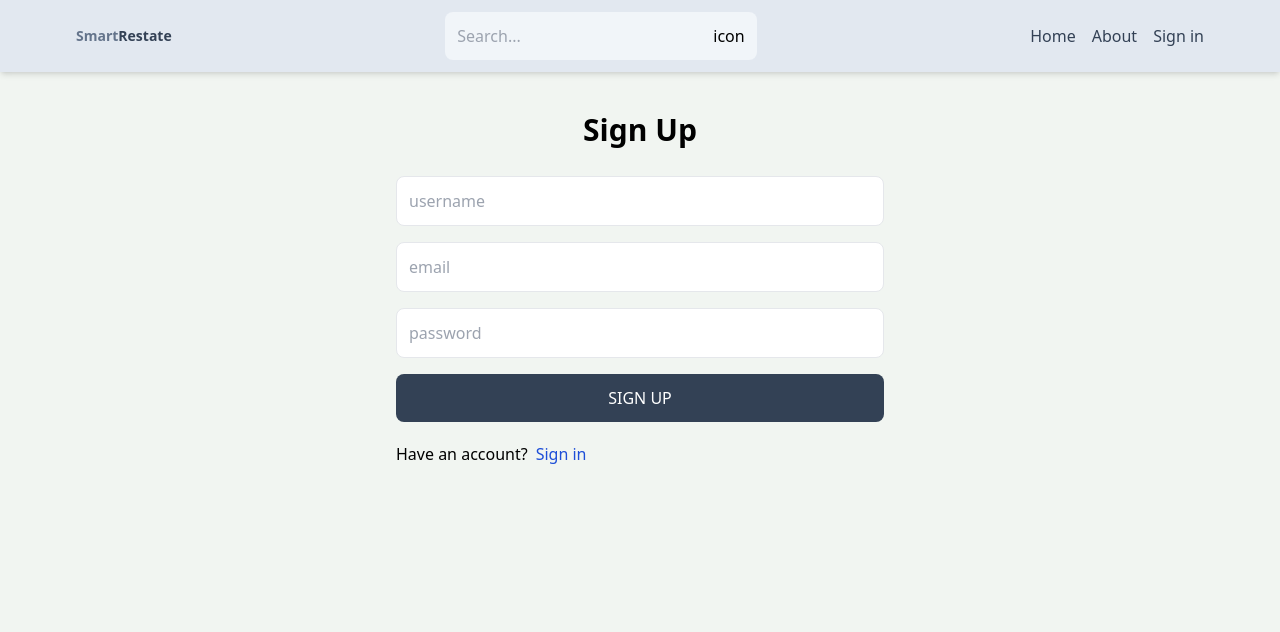
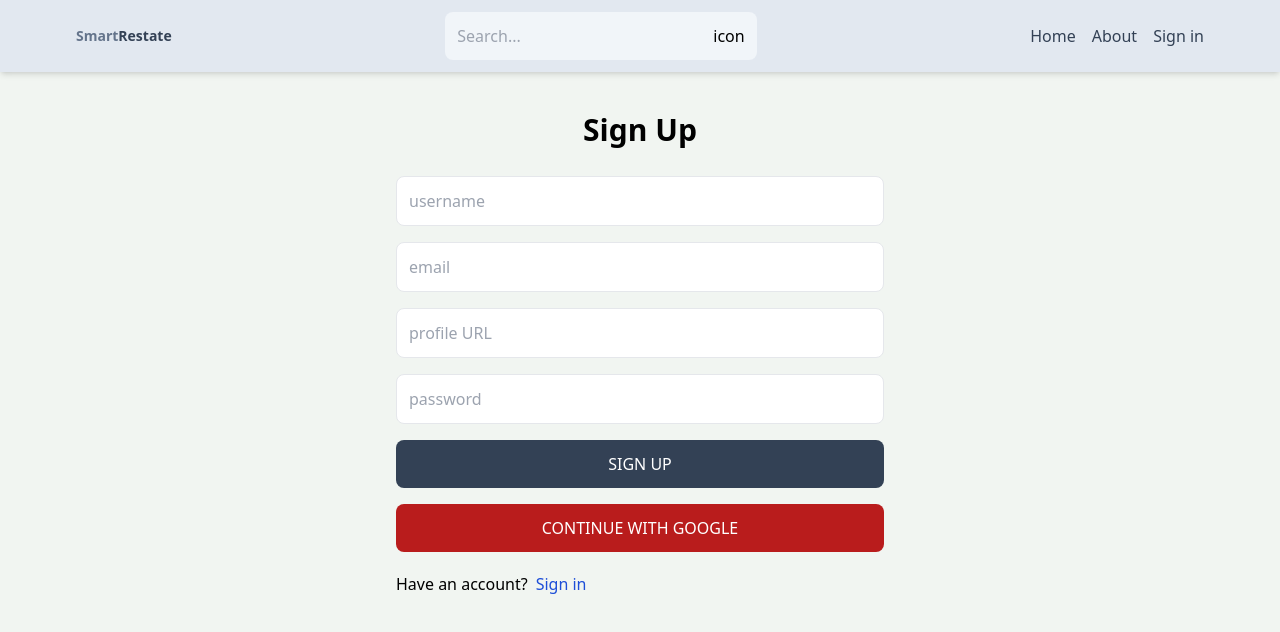
Before and after one commit to zeeshan7791/Smart-Real-Estate, a React (Vite) app in the folder client/: page /sign-up in a window 1280 px wide. Shown: the top 632 px of the page. Built offline with nearby package versions, Linux system fonts and the light colour scheme.

Commit message:
Sign in with Google authentication added

```diff
--- a/client/package.json
+++ b/client/package.json
@@ -10,6 +10,7 @@
     "preview": "vite preview"
   },
   "dependencies": {
+    "@firebase/auth": "^1.3.2",
     "@react-icons/all-files": "^4.1.0",
     "@reduxjs/toolkit": "^1.9.7",
     "react": "^18.2.0",
--- /dev/null
+++ b/client/src/components/OAuth.jsx
@@ -0,0 +1,28 @@
+// import { GoogleAuthProvider, getAuth, signInWithPopup } from "firebase/auth";
+// import { app } from "../firebase";
+const OAuth = () => {
+  const handleGoogleClick = async () => {
+    try {
+      // const provider = new GoogleAuthProvider();
+      // const auth = getAuth(app);
+
+      // const result = await signInWithPopup(auth, provider);
+      console.log("value in auth res");
+    } catch (error) {
+      console.log("could not sign in with google", error);
+    }
+  };
+  return (
+    <>
+      <button
+        onClick={handleGoogleClick}
+        type="button"
+        className="bg-red-700 text-white uppercase rounded-lg p-3 hover:opacity-95"
+      >
+        Continue with google
+      </button>
+    </>
+  );
+};
+
+export default OAuth;
--- /dev/null
+++ b/client/src/firebase.js
@@ -0,0 +1,17 @@
+// Import the functions you need from the SDKs you need
+import { initializeApp } from "firebase/app";
+// TODO: Add SDKs for Firebase products that you want to use
+// https://firebase.google.com/docs/web/setup#available-libraries
+
+// Your web app's Firebase configuration
+const firebaseConfig = {
+  apiKey: "AIzaSyB3eVGE8iBexgaNSyDUJw_a_qghLIH-TYw",
+  authDomain: "mern-estate-720aa.firebaseapp.com",
+  projectId: "mern-estate-720aa",
+  storageBucket: "mern-estate-720aa.appspot.com",
+  messagingSenderId: "438042049019",
+  appId: "1:438042049019:web:868fce2979130b01dd335e",
+};
+
+// Initialize Firebase
+export const app = initializeApp(firebaseConfig);
--- a/client/src/pages/Signin.jsx
+++ b/client/src/pages/Signin.jsx
@@ -6,6 +6,7 @@ import {
   signInStart,
   signInSuccess,
 } from "../redux/user/userSlice";
+import OAuth from "../components/OAuth";
 
 const Signin = () => {
   const [formData, setFormData] = useState({});
@@ -77,6 +78,7 @@ const Signin = () => {
           >
             {loading ? "loading...." : "Sign In"}
           </button>
+          <OAuth />
         </form>
         <div className="flex gap-2 mt-5">
           <p>Dont have an account?</p>
--- a/client/src/pages/Signup.jsx
+++ b/client/src/pages/Signup.jsx
@@ -1,5 +1,6 @@
 import { Link, useNavigate } from "react-router-dom";
 import { useState } from "react";
+import OAuth from "../components/OAuth";
 
 const Signup = () => {
   const [formData, setFormData] = useState({});
@@ -59,6 +60,13 @@ const Signup = () => {
             onChange={handleChange}
           />
           <input
+            type="text"
+            placeholder="profile URL"
+            className="border p-3 rounded-lg  "
+            id="avatar"
+            onChange={handleChange}
+          />
+          <input
             type="password"
             placeholder="password"
             className="border p-3 rounded-lg  "
@@ -71,6 +79,7 @@ const Signup = () => {
           >
             {loading ? "loading...." : "Sign Up"}
           </button>
+          <OAuth />
         </form>
         <div className="flex gap-2 mt-5">
           <p>Have an account?</p>
```
Also changed, not shown: 2 other files (tests, documents, lock files or other folders).
